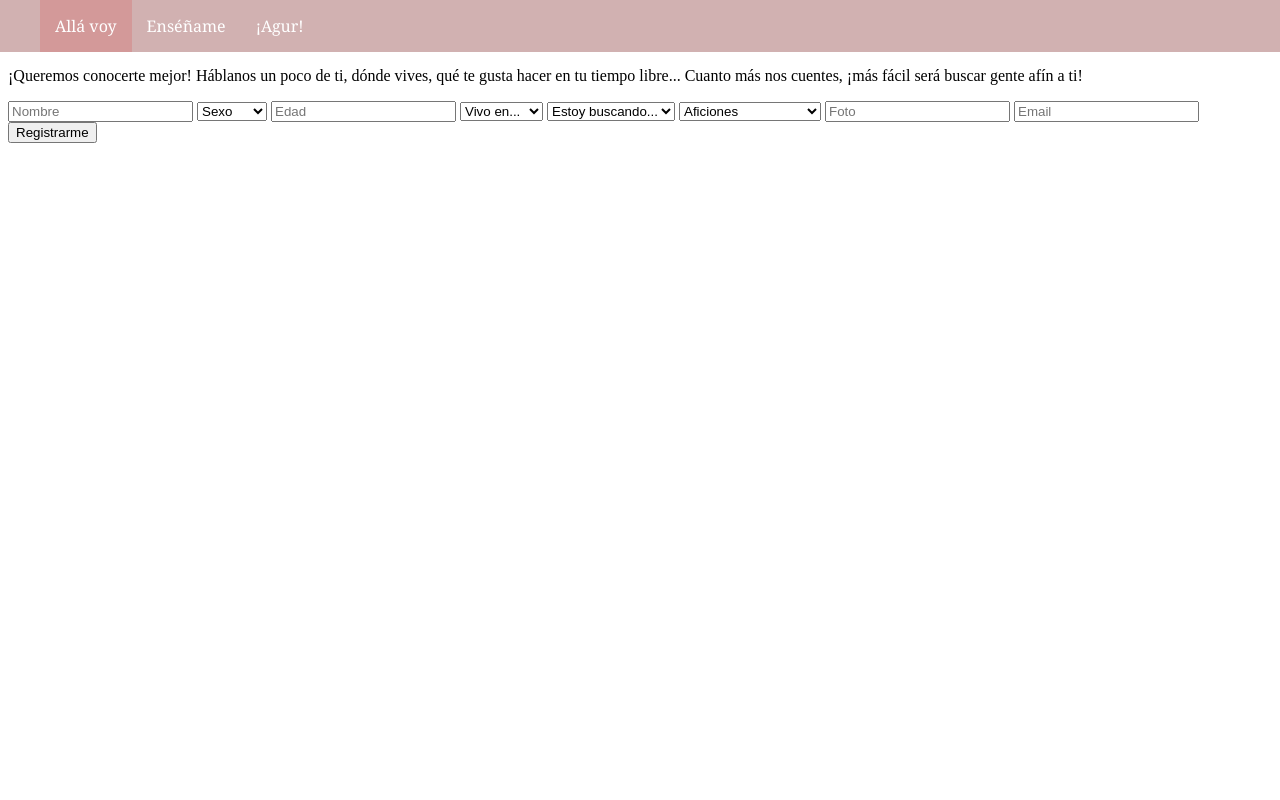
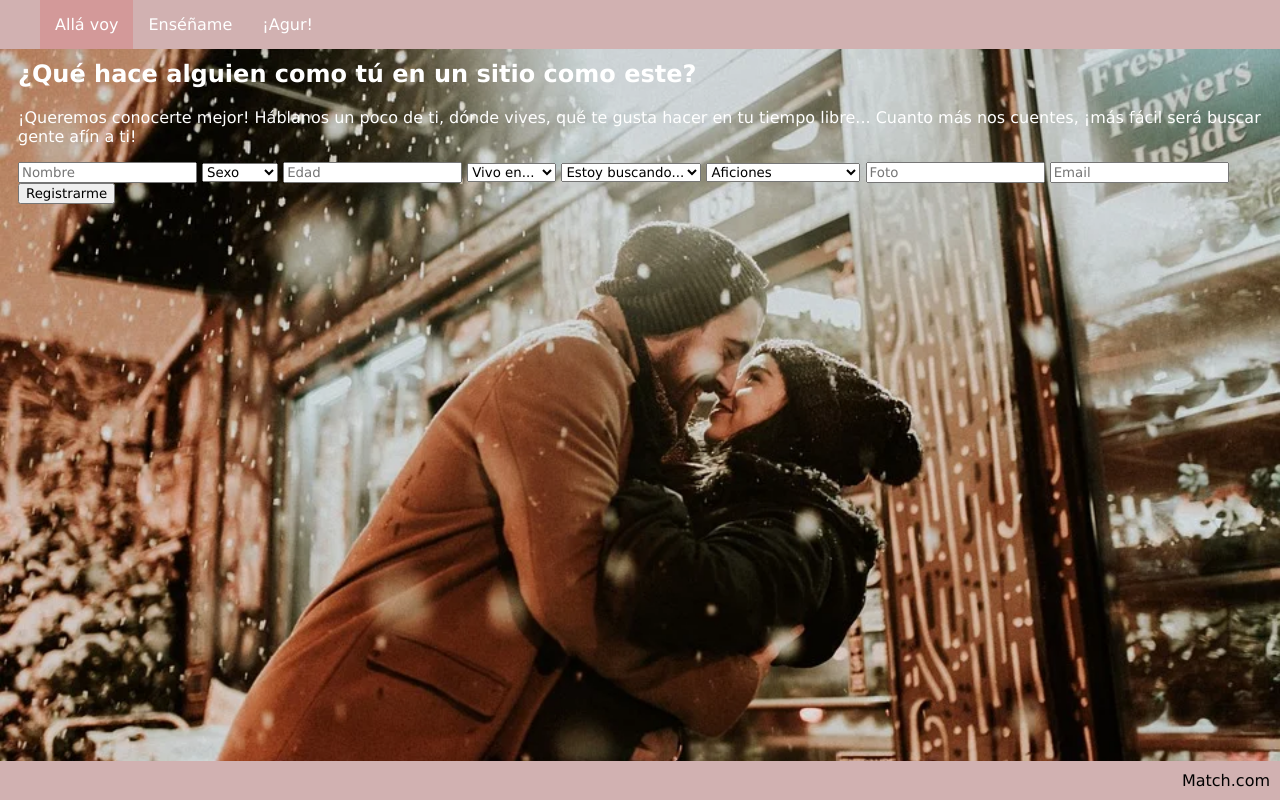
Before and after one commit to LeticiaDiaz/ProyectoModuloDos, a website: page public/index.html in a window 1280 px wide. Drawn offline with Linux system fonts and the light colour scheme.

Commit message:
cambios 5

```diff
--- a/public/index.html
+++ b/public/index.html
@@ -4,9 +4,9 @@
     <meta charset="UTF-8" />
     <meta name="viewport" content="width=device-width, initial-scale=1.0" />
     <link rel="stylesheet" href="./style.css" type="text/css" />
-    <title>Document</title>
+    <title>Encuentra tu media langosta</title>
   </head>
-  <body>
+  <body class="portada">
     <header>
       <nav>
         <ul id="menu">
@@ -17,47 +17,49 @@
       </nav>
     </header>
 
+    <main>
       <div id="div1">
-      <h2>¿Qué hace alguien como tú en un sitio como este?</h2>
-      <p>
-        ¡Queremos conocerte mejor! Háblanos un poco de ti, dónde vives, qué te
+        <h2><strong>¿Qué hace alguien como tú en un sitio como este?</strong></h2>
+        <p>¡Queremos conocerte mejor! Háblanos un poco de ti, dónde vives, qué te
           gusta hacer en tu tiempo libre... Cuanto más nos cuentes, ¡más fácil
-        será buscar gente afín a ti!
-      </p>
+          será buscar gente afín a ti!</p>
         <input type="text" id="registroNombre" placeholder="Nombre" />
         <select id="registroSexo">
           <option disabled selected>Sexo</option>
-        <option value="hombre">Hombre</option>
-        <option value="mujer">Mujer</option>
+          <option value="Hombre">Hombre</option>
+          <option value="Mujer">Mujer</option>
         </select>
         <input type="text" id="registroEdad" placeholder="Edad" />
         <select id="registroCiudad">
           <option disabled selected>Vivo en...</option>
-        <option value="madrid">Madrid</option>
-        <option value="barcelona">Barcelona</option>
-        <option value="sevilla">Sevilla</option>
+          <option value="Madrid">Madrid</option>
+          <option value="Barcelona">Barcelona</option>
+          <option value="Sevilla">Sevilla</option>
         </select>
         <select id="registroBuscando">
           <option disabled selected>Estoy buscando...</option>
-        <option value="hombre">Hombre</option>
-        <option value="mujer">Mujer</option>
+          <option value="Hombre">Hombre</option>
+          <option value="Mujer">Mujer</option>
         </select>
         <select id="registroAficiones">
           <option disabled selected>Aficiones</option>
-        <option value="deporte">Hacer deporte</option>
-        <option value="peliculas">Ver películas</option>
-        <option value="musica">Escuchar música</option>
+          <option value="Deporte">Hacer deporte</option>
+          <option value="Peliculas">Ir al cine</option>
+          <option value="Musica">Escuchar música</option>
           <option value="Compras">Ir de compras</option>
-        <option value="teatro">Ir al teatro</option>
-        <option value="fiesta">Salir de fiesta</option>
-        <option value="leer">Leer</option>
-        <option value="viajar">Viajar</option>
-        <option value="videojuegos">Jugar a videojuegos</option>
+          <option value="Teatro">Ir al teatro</option>
+          <option value="Fiesta">Salir de fiesta</option>
+          <option value="Leer">Leer</option>
+          <option value="Viajar">Viajar</option>
+          <option value="Videojuegos">Jugar a videojuegos</option>
         </select>
         <input type="img" id="registroFoto" placeholder="Foto" />
         <input type="text" id="registroEmail" placeholder="Email" />
         <button onclick="registrar()">Registrarme</button>
       </div>
+    </main>
+
+    <footer><p>Match.com</p></footer>
 
     <script src="./index.js"></script>
   </body>
--- a/public/index.js
+++ b/public/index.js
@@ -64,7 +64,7 @@ function buscar() {
       let contactos = "";
       for (let i = 0; i < datos.length; i++) {
         contactos += `
-                <div>
+                <div class="contacto">
                     <h3>Nombre: ${datos[i].nombre}</h3>
                     <p>Sexo: ${datos[i].sexo}</p>
                     <p>Edad: ${datos[i].edad}</p>
--- a/public/style.css
+++ b/public/style.css
@@ -1,3 +1,7 @@
+* {
+  font-family: Verdana, Geneva, Tahoma, sans-serif;
+ /*  color: white; */
+}
 
 header {
   position: fixed;
@@ -11,7 +15,6 @@ header {
   margin: 0px;
   overflow: hidden;
   background-color: rgb(209, 177, 177);
-    font-family: Georgia, 'Times New Roman', Times, serif;
 }
 
 nav li {
@@ -26,14 +29,75 @@ header {
   padding: 15px;
 }
 
-
 .activa {
   background-color: rgb(211, 153, 153);
-
 }
 
 nav li a:hover {
-    color: rgb(194, 84, 84) ;
+  color: rgb(194, 84, 84);
 }
 
-  /*----------------------------------------------------------------------FIN HEADER-------------------------------------------*/
+main {
+  margin: 60px 10px 60px 10px;
+}
+
+#div1 {
+  color: white;
+}
+
+#div2 {
+  color: white;
+}
+
+#div3 {
+  color: white;
+}
+
+
+footer {
+  text-align: right;
+  position: fixed;
+  left: 0;
+  bottom: 0;
+  width: 100%;
+  background-color: rgb(209, 177, 177);
+}
+
+footer p {
+  margin: 10px;
+}
+
+/* ------------------------------------------------------------------------------------------------------------------------ */
+
+.portada {
+  background: url("./img/people-2597454_960_720.webp") no-repeat center center
+    fixed;
+  -webkit-background-size: cover;
+  -moz-background-size: cover;
+  -o-background-size: cover;
+  background-size: cover;
+}
+
+.portadaDos {
+  background: url("./img/love-1731755__340.jpg") no-repeat center center
+    fixed;
+  -webkit-background-size: cover;
+  -moz-background-size: cover;
+  -o-background-size: cover;
+  background-size: cover;
+}
+
+input {
+  color: black;
+}
+
+/* .contacto {
+  background-color: lightgrey;
+  border: 2px grey solid;
+  max-width: 40%;
+  margin: 20px;
+  padding: 20px;
+} */
+.contacto img {
+  max-width: 300px;
+}
```
Also changed, not shown: public/delete.html (+12 -5 lines), public/search.html (+21 -18 lines), public/img/bokeh-2072271_960_720.webp (added), public/img/love-1731755__340.jpg (added), public/img/people-2597454_960_720.webp (added). Lines whose indentation alone changed are shown as unchanged.
